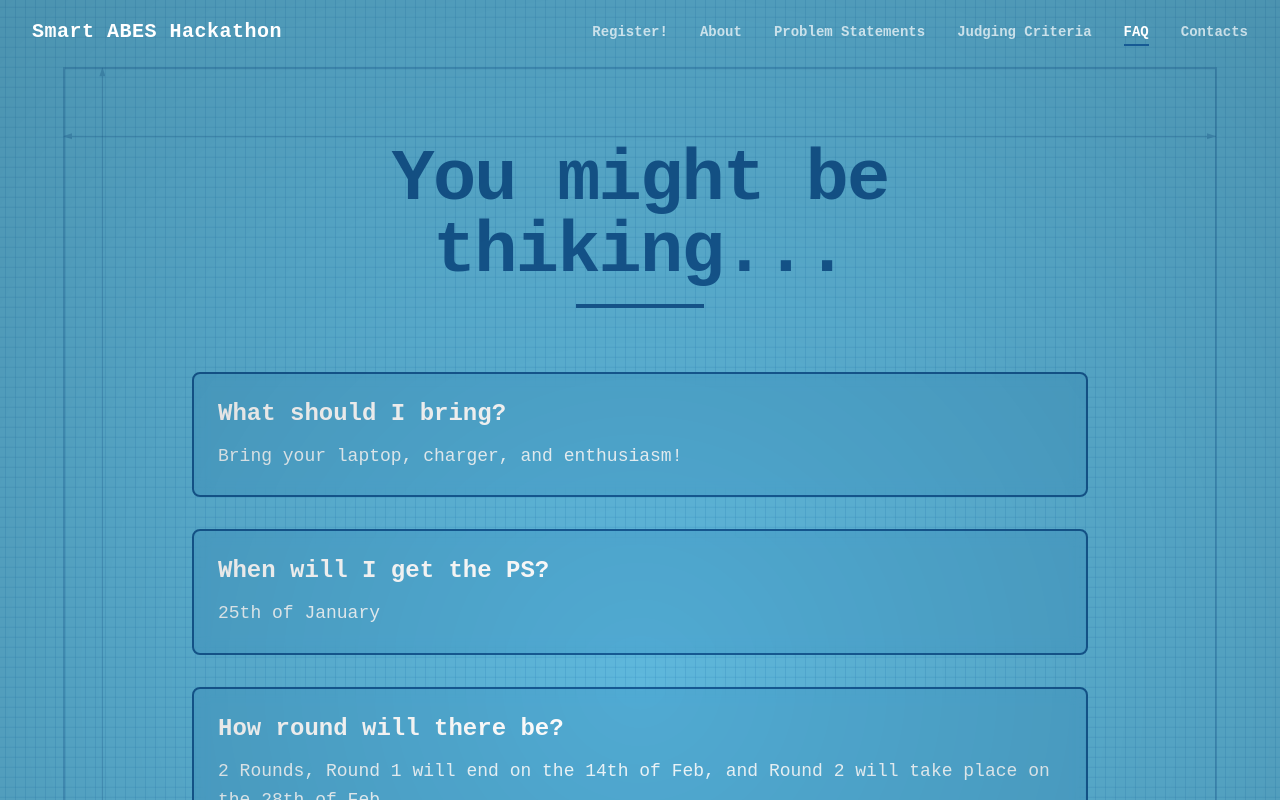
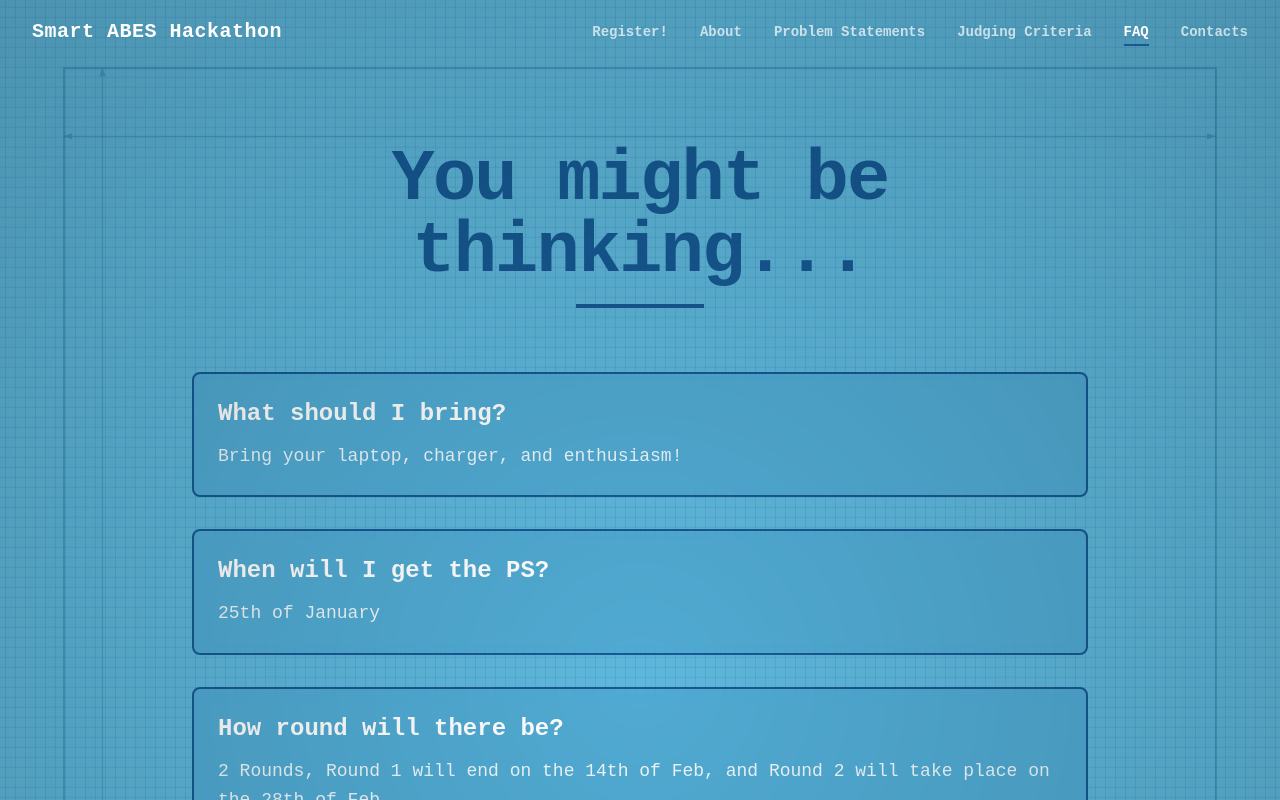
Before and after one commit to Misbah374/smartabeshackathon, a Next.js app: page /faq in a window 1280 px wide. Shown: the top 800 px of the page. Built offline with nearby package versions, Linux system fonts and the light colour scheme.

Commit message:
fixed oopsie

```diff
--- a/src/app/faq/page.tsx
+++ b/src/app/faq/page.tsx
@@ -143,7 +143,7 @@ export default function FAQPage() {
           {/* Title */}
           <div className="text-center mb-16">
             <h1 className="faq-title text-5xl md:text-7xl font-bold text-[#165a94] mb-4 tracking-tight font-mono">
-              You might be thiking...
+              You might be thinking...
             </h1>
             <div className="faq-divider h-1 w-32 bg-[#165a94] mx-auto"></div>
           </div>
```
